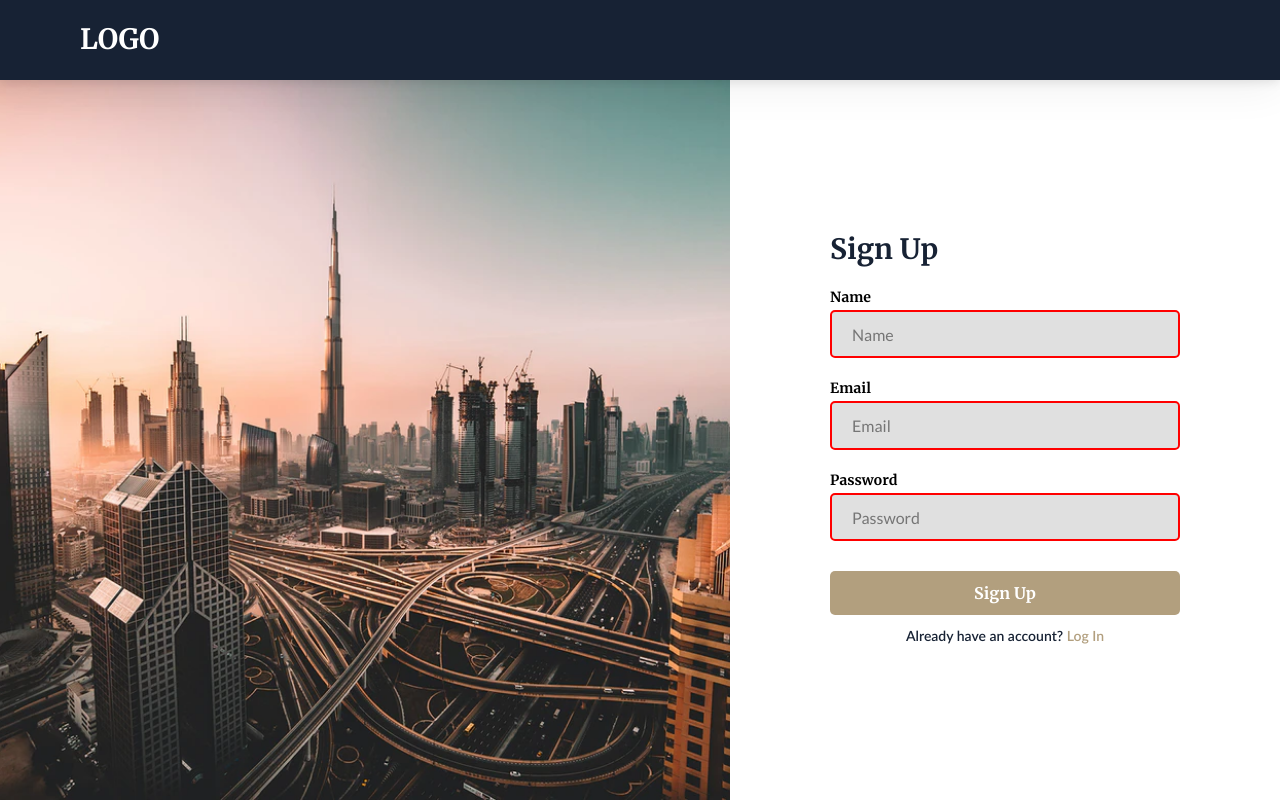
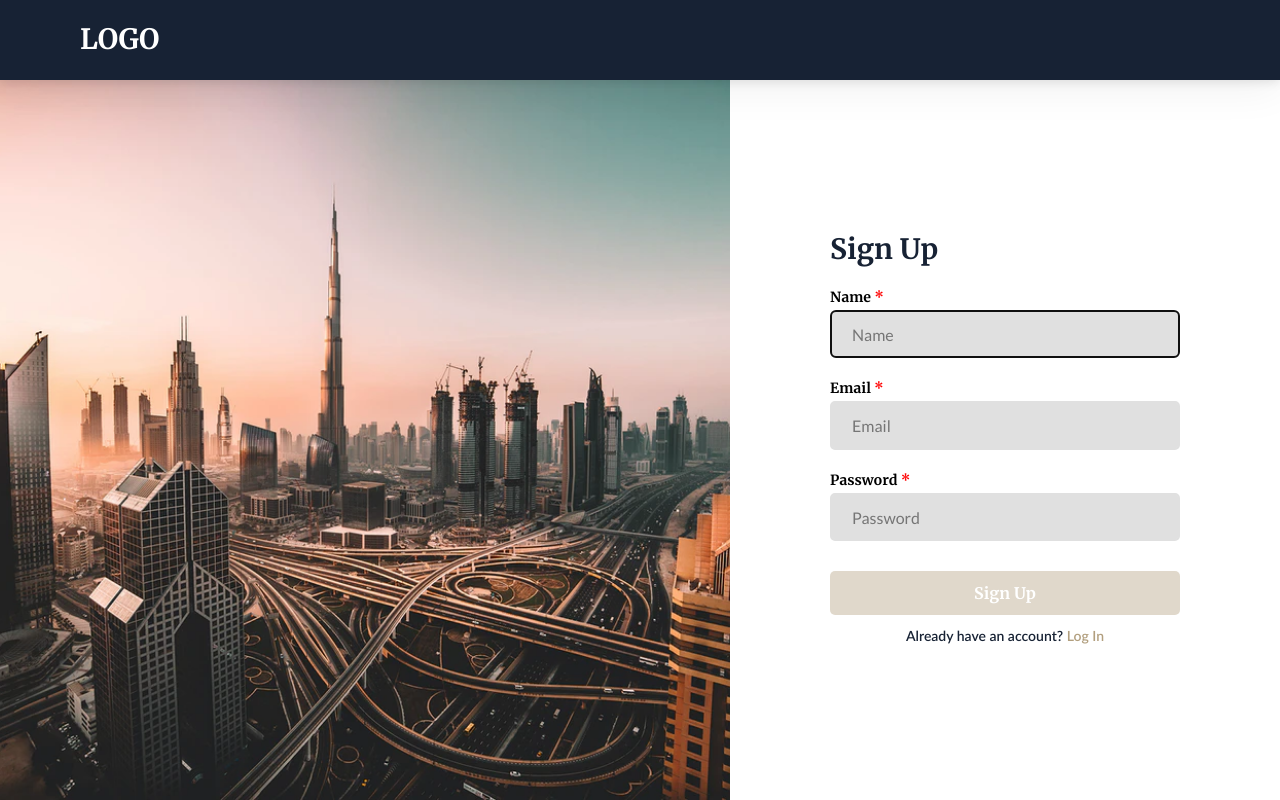
Before and after one commit to made-by-curiosity/zenbit_test_task, a React (Create React App) app in the folder frontend/: page /zenbit_test_task/signup in a window 1280 px wide. Built offline with nearby package versions, Linux system fonts and the light colour scheme.

Commit message:
add signup form validation

```diff
--- a/frontend/src/components/LoginForm/LoginForm.jsx
+++ b/frontend/src/components/LoginForm/LoginForm.jsx
@@ -43,11 +43,11 @@ export const LoginForm = () => {
     register,
     handleSubmit,
     reset,
-    formState: { errors, isValid },
+    formState: { errors },
   } = useForm({
     defaultValues: defaultValues,
     resolver: yupResolver(schema),
-    mode: 'onBlur',
+    mode: 'onChange',
   });
 
   const onSubmit = data => {
@@ -66,6 +66,7 @@ export const LoginForm = () => {
             placeholder="Email"
             {...register('email')}
             $isValid={!errors.email}
+            autoFocus
           />
           {errors.email && (
             <ValidationMessage role="alert">
@@ -89,7 +90,7 @@ export const LoginForm = () => {
         </LabelWrapper>
       </InputsWrapper>
       <PasswordLink to="/signup">Forgot password?</PasswordLink>
-      <MainButton text="Sign In" type="submit" disabled={!isValid} />
+      <MainButton text="Sign In" type="submit" />
       <NoAccountText>
         Don’t have account? <AuthLink to="/signup">Sign Up</AuthLink>
       </NoAccountText>
--- a/frontend/src/components/SignUpForm/SignUpForm.jsx
+++ b/frontend/src/components/SignUpForm/SignUpForm.jsx
@@ -1,3 +1,7 @@
+import { useForm } from 'react-hook-form';
+import { yupResolver } from '@hookform/resolvers/yup';
+import * as yup from 'yup';
+
 import {
   AuthLink,
   FormTitle,
@@ -7,28 +11,107 @@ import {
   LabelWrapper,
   NoAccountText,
 } from 'components/LoginForm/LoginForm.styled';
-import { PasswordInputsWrapper } from './SignUpForm.styled';
+import { PasswordInputsWrapper, Required } from './SignUpForm.styled';
+
 import { MainButton } from 'components/MainButton/MainButton';
+import { ValidationMessage } from 'components/ValidationMessage/ValidationMessage';
+
+const emailRegex = /^\w+(\.?\w+)?@[a-zA-Z_]+?\.[a-zA-Z]{2,3}$/;
+
+const defaultValues = {
+  name: '',
+  email: '',
+  password: '',
+};
+
+const schema = yup
+  .object({
+    name: yup.string().required('Name is required'),
+    email: yup
+      .string()
+      .matches(emailRegex, 'Invalid email format')
+      .required('Email is required'),
+    password: yup
+      .string()
+      .min(6, 'Must be at least 6 characters')
+      .max(16, `Can't be longer than 16 characters`)
+      .required('Password is required'),
+  })
+  .required();
 
 export const SignUpForm = () => {
+  const {
+    register,
+    handleSubmit,
+    reset,
+    formState: { errors, isValid },
+  } = useForm({
+    defaultValues: defaultValues,
+    resolver: yupResolver(schema),
+    mode: 'onChange',
+  });
+
+  const onSubmit = data => {
+    console.log(data);
+    reset();
+  };
+
   return (
-    <FormWrapper>
+    <FormWrapper onSubmit={handleSubmit(onSubmit)}>
       <FormTitle>Sign Up</FormTitle>
       <PasswordInputsWrapper>
         <LabelWrapper>
-          <InputLabel>Name</InputLabel>
-          <Input type="text" placeholder="Name" />
+          <InputLabel>
+            Name <Required>*</Required>
+          </InputLabel>
+          <Input
+            type="text"
+            placeholder="Name"
+            {...register('name')}
+            $isValid={!errors.name}
+            autoFocus
+          />
+          {errors.name && (
+            <ValidationMessage role="alert">
+              {errors.name.message}
+            </ValidationMessage>
+          )}
         </LabelWrapper>
         <LabelWrapper>
-          <InputLabel>Email</InputLabel>
-          <Input type="text" placeholder="Email" />
+          <InputLabel>
+            Email <Required>*</Required>
+          </InputLabel>
+          <Input
+            type="text"
+            placeholder="Email"
+            {...register('email')}
+            $isValid={!errors.email}
+          />
+          {errors.email && (
+            <ValidationMessage role="alert">
+              {errors.email.message}
+            </ValidationMessage>
+          )}
         </LabelWrapper>
         <LabelWrapper>
-          <InputLabel>Password</InputLabel>
-          <Input type="text" placeholder="Password" />
+          <InputLabel>
+            Password <Required>*</Required>
+          </InputLabel>
+
+          <Input
+            type="password"
+            placeholder="Password"
+            {...register('password')}
+            $isValid={!errors.password}
+          />
+          {errors.password && (
+            <ValidationMessage role="alert">
+              {errors.password.message}
+            </ValidationMessage>
+          )}
         </LabelWrapper>
       </PasswordInputsWrapper>
-      <MainButton text="Sign Up" type="submit" />
+      <MainButton text="Sign Up" type="submit" disabled={!isValid} />
       <NoAccountText>
         Already have an account? <AuthLink to="/login">Log In</AuthLink>
       </NoAccountText>
--- a/frontend/src/components/SignUpForm/SignUpForm.styled.jsx
+++ b/frontend/src/components/SignUpForm/SignUpForm.styled.jsx
@@ -4,3 +4,7 @@ import styled from 'styled-components';
 export const PasswordInputsWrapper = styled(InputsWrapper)`
   margin-bottom: 30px;
 `;
+
+export const Required = styled.span`
+  color: red;
+`;
```
